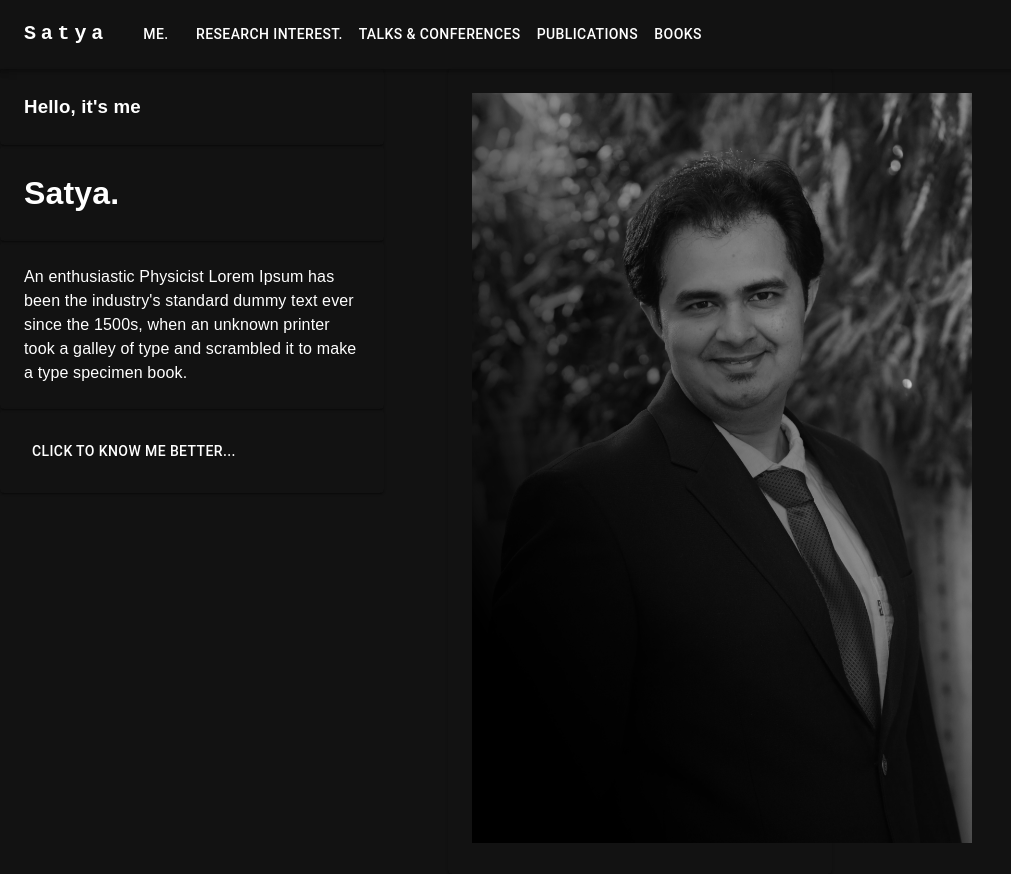
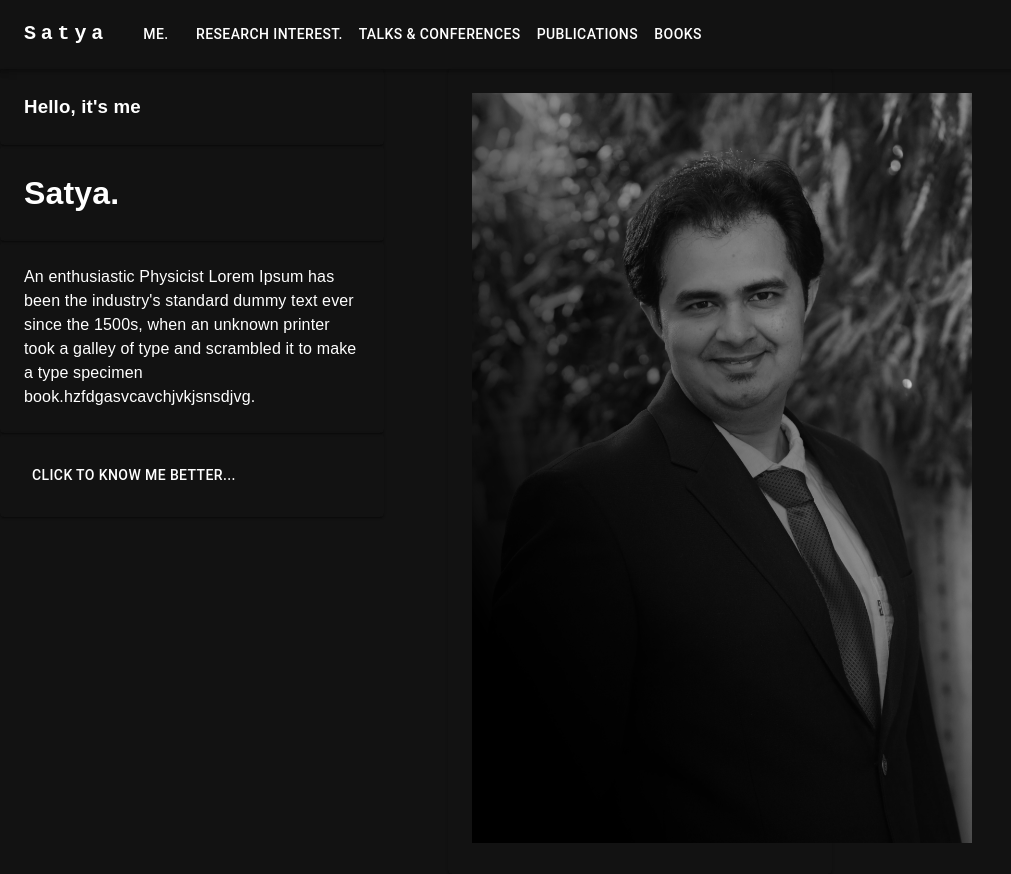
Before and after one commit to LoopyPanda/fractaltruth_website, a React (Create React App) app: page / in a window 1280 px wide. Shown: the whole page, without its empty margins (0-1011 px from the left). Built offline with nearby package versions, Linux system fonts and the light colour scheme.

Commit message:
just for checking

```diff
--- a/src/components/Profile.js
+++ b/src/components/Profile.js
@@ -27,7 +27,7 @@ const Profile = () => {
                     <Item>
                         <p>
                             An enthusiastic Physicist Lorem Ipsum has been the industry's standard dummy text ever since the 1500s,
-                            when an unknown printer took a galley of type and scrambled it to make a type specimen book.
+                            when an unknown printer took a galley of type and scrambled it to make a type specimen book.hzfdgasvcavchjvkjsnsdjvg.
                         </p>
                     </Item>
                     <Item>
```
